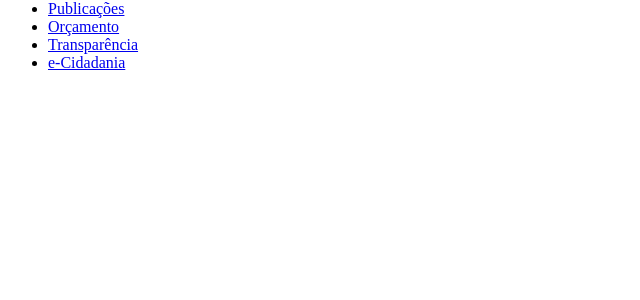
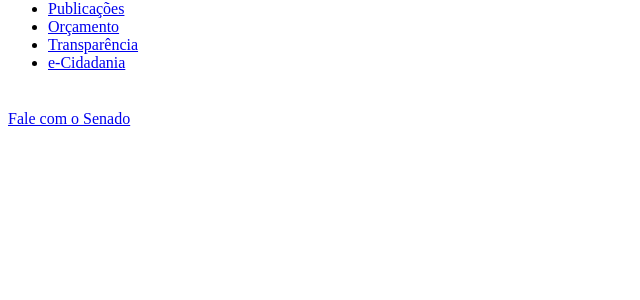
Before and after one commit to agenciasenado/senado.css, a Node project: template jade/navglobal.jade in a window 1280 px wide. Shown: the part 132-432 px from the top of the page, without its empty margins (0-640 px from the left). Run offline with Node 20 templates, Linux system fonts and the light colour scheme; the template is opened without the code that fills it, so the values that code supplies are empty.

Commit message:
fale com o senado

```diff
--- a/jade/navglobal.jade
+++ b/jade/navglobal.jade
@@ -22,5 +22,8 @@
                     li: a(href='http://www.senado.gov.br/transparencia/') Transparência
                     li: a(href='http://www.senado.gov.br/ecidadania/') e-Cidadania
 
-            a.NavGlobal-logo(href='http://www.senado.gov.br/')
-                img(src='/img/senado.svg', alt='Senado Federal', width=169, height=23)
+            a.NavGlobal-logo.pull-left(href='http://www.senado.gov.br/')
+                img(src='/img/senado.svg', alt='Senado Federal', height=22)
+
+            .NavGlobal-middle
+                a(href='#') Fale com o Senado
```
Also changed, not shown: css/components/topo.less (+12 -2 lines).
